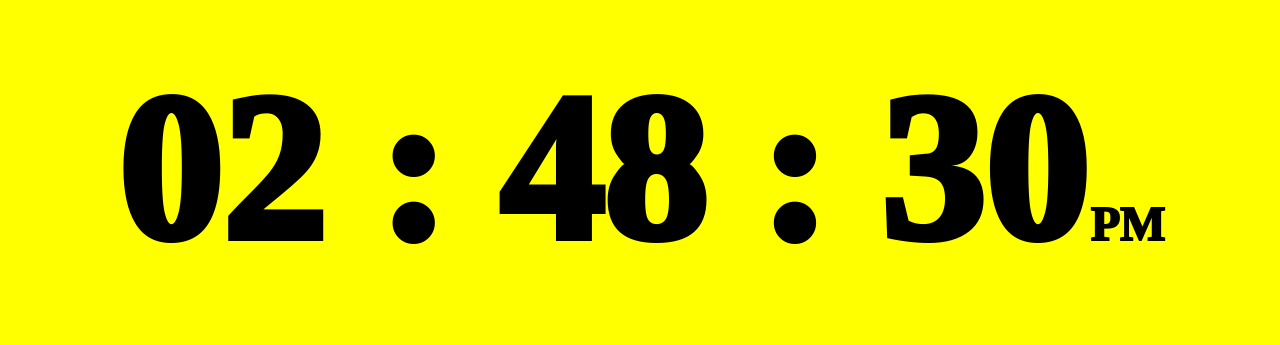
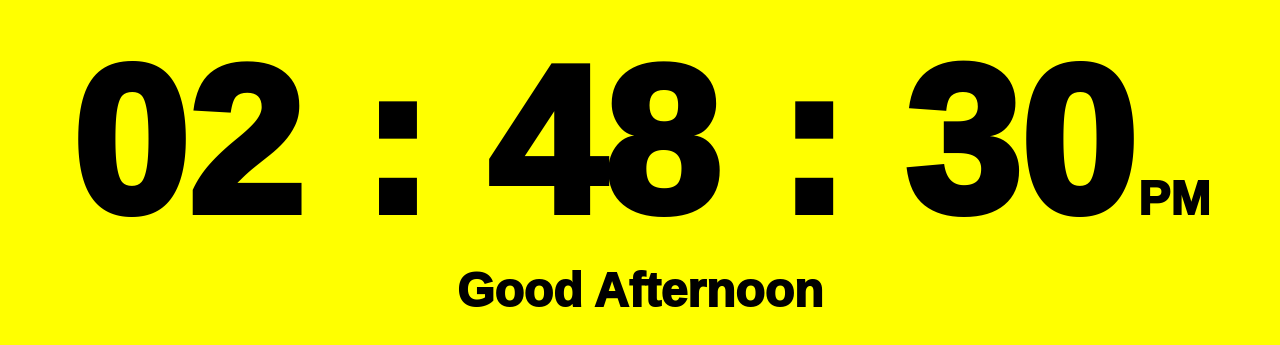
Before and after one commit to mairishavhoon/KlocK, a plain HTML site: page index.html in a window 1280 px wide. Shown: the part 229-574 px from the top of the page. Drawn offline with Linux system fonts and the light colour scheme.

Commit message:
Made some major changes

```diff
--- a/index.html
+++ b/index.html
@@ -12,6 +12,7 @@
     <h1 id="mi">00 : </h1>
     <h1 id="se"> 00</h1>
     <h3 id="ap">AM</h3>
+    <h3 id="gre">Good Morning</h3>
 </div>
 </body>
 <script src="logic.js"></script>
--- a/logic.js
+++ b/logic.js
@@ -4,6 +4,22 @@ function kloc(){
     var m = t.getMinutes();
     var s = t.getSeconds();
     var ap = "AM"
+
+    if(h>=4){
+        document.getElementById('gre').innerHTML = "Good Morning"
+
+    }
+    if(h>12){
+        document.getElementById('gre').innerHTML = "Good Afternoon"
+    }
+    if(h>15){
+        document.getElementById('gre').innerHTML = "Good Evening"
+    }
+
+    if(h>20){
+        document.getElementById('gre').innerHTML = "Good Night"
+    }
+
     if(h>12){
         ap = "PM"
     }
--- a/style.css
+++ b/style.css
@@ -1,19 +1,46 @@
 *{
-    background-color: rgb(255, 255, 0);
+    animation: helo;
+    animation-duration: 5s;
+    animation-iteration-count: infinite;
     color: rgb(0, 0, 0);
+    background-color: yellow;
+    font-family: sans-serif;
     font-weight: 1000;
     padding: 0%;
     margin: 0%;
 }
 
+
+
+
+@keyframes helllo{
+    from {font-size: 50%;}
+    to {}
+}
+
+@keyframes rotate {
+    from {
+      transform: rotate(0deg);
+    }
+    to {
+      transform: rotate(180deg);
+    }
+}
+
 h1{
+    animation: helllo;
+    animation-duration: 2s;
     display: inline;
     font-size: 300%;
     text-align: center;
 }
 h3{
+    animation: helllo;
+    animation-duration: 2s;
+    text-align: center;
+}
+#ap{
     display: inline;
-    text-align: center;
 }
 .wrapper{
     width: max-content;
@@ -48,6 +75,9 @@ h3{
     h1{
         font-size: 500%;
     }
+    h3{
+        font-size: 120%;
+    }
 }
 @media (min-width:600px){
     h1{
@@ -57,6 +87,9 @@ h3{
 @media (min-width:700px){
     h1{
         font-size: 700%;
+    }
+    h3{
+        font-size: 150%;
     }
 }
 @media (min-width:768px){
```
